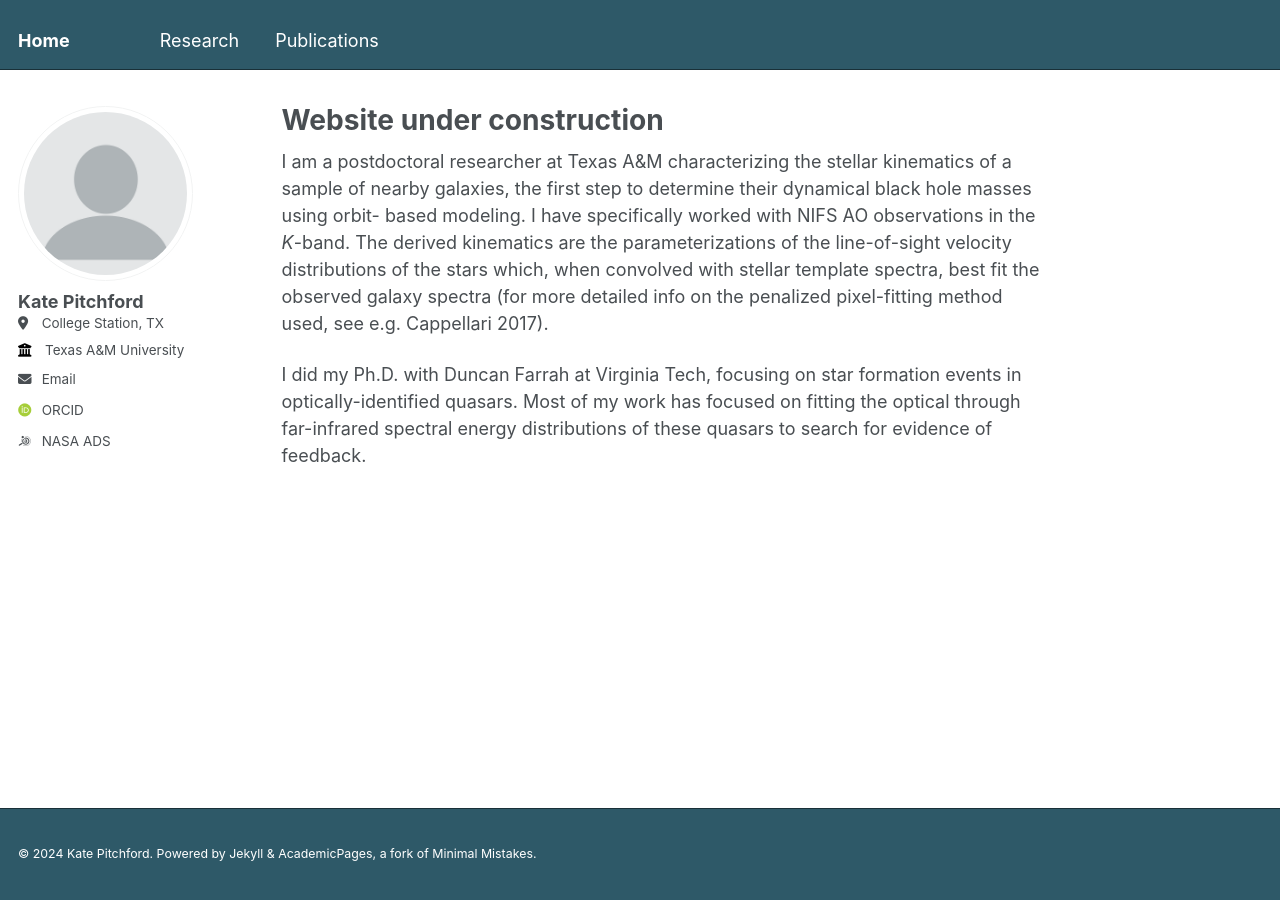
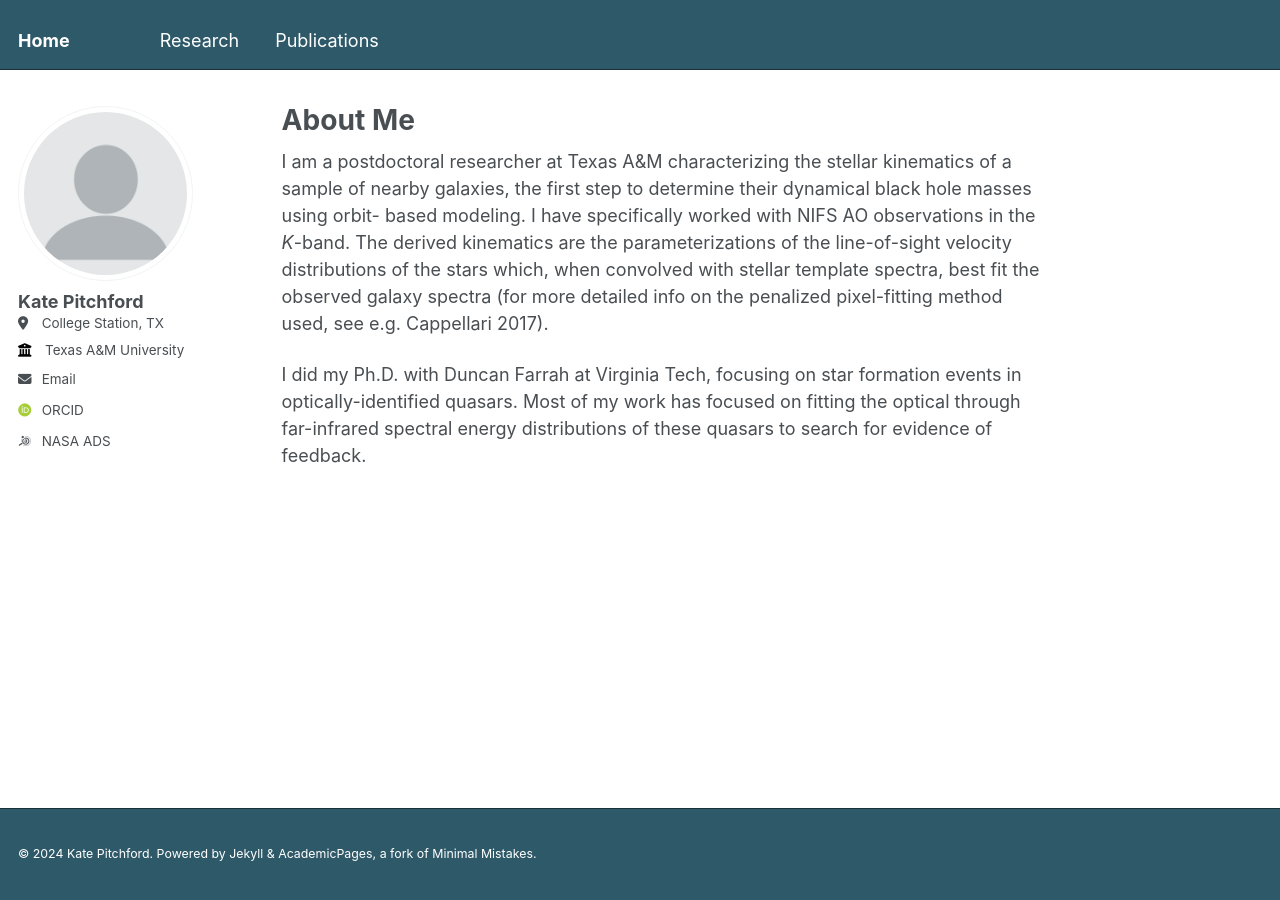
Before and after one commit to lkpitchford/test-website, a Jekyll site: the page built from _pages/about.md, in a window 1280 px wide. Built offline with Jekyll 4.4.1, drawn with Linux system fonts in a browser that asks for light colours; some web fonts are replaced.

Commit message:
Update about.md

```diff
--- a/_pages/about.md
+++ b/_pages/about.md
@@ -1,6 +1,6 @@
 ---
 permalink: /
-title: "Website under construction"
+title: "About Me"
 author_profile: true
 redirect_from:
   - /about/
```
